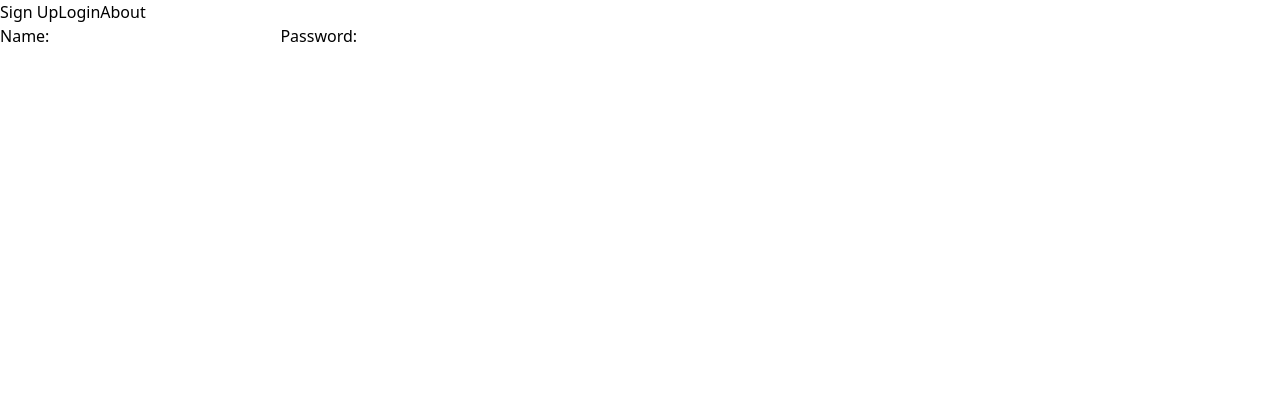
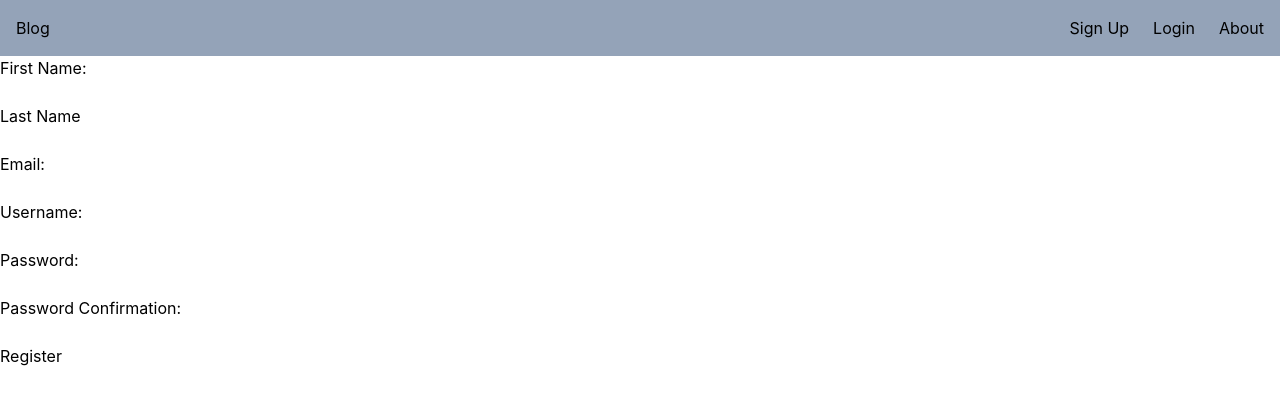
Before and after one commit to beMimg/beblog-frontend, a React (Vite) app: page /sign-up in a window 1280 px wide. Shown: the top 404 px of the page. Built offline with nearby package versions, Linux system fonts and the light colour scheme.

Commit message:
sign-up functional

```diff
--- a/src/Router.jsx
+++ b/src/Router.jsx
@@ -1,5 +1,5 @@
 import { RouterProvider, createBrowserRouter } from "react-router-dom";
-import { useAuth } from "../context/authProvider";
+import { useAuth } from "./context/authProvider";
 
 // Layout
 import RootLayout from "./layouts/RootLayout";
@@ -7,14 +7,21 @@ import RootLayout from "./layouts/RootLayout";
 // Pages
 import SignUp from "./pages/SignUp";
 import Login from "./pages/Login";
+import AboutUs from "./pages/AboutUs";
 
 const Routes = () => {
   const { token } = useAuth();
 
   const routesForPublic = [
     {
-      path: "/about",
-      // element: <Layout />,
+      path: "/",
+      element: <RootLayout />,
+      children: [
+        {
+          path: "/about-us",
+          element: <AboutUs />,
+        },
+      ],
     },
   ];
 
@@ -40,9 +47,9 @@ const Routes = () => {
   ];
 
   const router = createBrowserRouter([
-    ...routesForPublic,
     ...(!token ? routesForNotAuthenticatedOnly : []),
     ...routesForAuthenticatedOnly,
+    ...routesForPublic,
   ]);
 
   return <RouterProvider router={router} />;
--- /dev/null
+++ b/src/components/Nav.jsx
@@ -0,0 +1,25 @@
+import { Link } from "react-router-dom";
+import { useAuth } from "../context/authProvider";
+
+export default function Nav() {
+  const { token } = useAuth();
+
+  return (
+    <nav className="flex flex-row justify-between">
+      <h1>Blog</h1>
+      {token ? (
+        <div className="flex flex-row gap-6">
+          <Link to="/posts">Posts</Link>
+          <Link to="/profile">Profile</Link>
+          <Link to="/about-us">About</Link>
+        </div>
+      ) : (
+        <div className="flex flex-row gap-6">
+          <Link to="/sign-up">Sign Up</Link>
+          <Link to="/login">Login</Link>
+          <Link to="/about-us">About</Link>
+        </div>
+      )}
+    </nav>
+  );
+}
--- a/src/layouts/RootLayout.jsx
+++ b/src/layouts/RootLayout.jsx
@@ -1,28 +1,15 @@
 import { useState } from "react";
 import { Link, Outlet } from "react-router-dom";
-import { useAuth } from "../../context/authProvider";
+import { useAuth } from "../context/authProvider";
+import Nav from "../components/Nav";
 export default function Layout() {
   const { token } = useAuth();
   console.log(token);
 
   return (
-    <div>
-      <header>
-        <nav>
-          {token ? (
-            <>
-              <Link to="/posts">Posts</Link>
-              <Link to="/profile">Profile</Link>
-              <Link to="/about-us">About</Link>
-            </>
-          ) : (
-            <>
-              <Link to="/sign-up">Sign Up</Link>
-              <Link to="/login">Login</Link>
-              <Link to="/about-us">About</Link>
-            </>
-          )}
-        </nav>
+    <div className="font-inter min-h-screen">
+      <header className="p-4 bg-slate-400">
+        <Nav />
       </header>
       <Outlet />
     </div>
--- a/src/main.jsx
+++ b/src/main.jsx
@@ -1,7 +1,7 @@
 import React from "react";
 import ReactDOM from "react-dom/client";
 import "./index.css";
-import AuthProvider from "../context/authProvider.jsx";
+import AuthProvider from "./context/authProvider.jsx";
 import Routes from "./Router.jsx";
 
 ReactDOM.createRoot(document.getElementById("root")).render(
--- /dev/null
+++ b/src/pages/AboutUs.jsx
@@ -0,0 +1,7 @@
+export default function AboutUs() {
+  return (
+    <div>
+      <p>About us</p>
+    </div>
+  );
+}
--- a/src/pages/AuthenticatedOnly.jsx
+++ /dev/null
@@ -1,3 +0,0 @@
-export default function AuthenticatedOnly() {
-  return <h1>authenticated</h1>;
-}
--- a/src/pages/Login.jsx
+++ b/src/pages/Login.jsx
@@ -1,5 +1,5 @@
 import { useState } from "react";
-import { useAuth } from "../../context/authProvider";
+import { useAuth } from "../context/authProvider";
 import axios from "axios";
 import { useNavigate } from "react-router-dom";
 
--- a/src/pages/SignUp.jsx
+++ b/src/pages/SignUp.jsx
@@ -1,17 +1,123 @@
 import { useState } from "react";
+import axios from "axios";
+import { useNavigate } from "react-router-dom";
+
+async function SignUpUser(credentials) {
+  try {
+    const response = await axios.post(
+      "http://localhost:3000/api/users",
+      credentials,
+      {
+        headers: {
+          "Content-Type": "application/json",
+        },
+      }
+    );
+
+    return response.data;
+  } catch (err) {
+    return err.response.data;
+  }
+}
 
 export default function SignUp() {
+  const [first_name, setFirstName] = useState("");
+  const [last_name, setLastName] = useState("");
+  const [email, setEmail] = useState("");
   const [username, setUsername] = useState("");
   const [password, setPassword] = useState("");
+  const [password_confirmation, setPasswordConfirmation] = useState("");
+  const [errors, setErrors] = useState();
+  const [isSubmitting, setIsSubmitting] = useState(false);
 
+  const navigate = useNavigate();
+
+  if (isSubmitting) {
+    return <p>Submitting</p>;
+  }
+
+  async function handleSubmit(e) {
+    e.preventDefault();
+    const data = await SignUpUser({
+      first_name,
+      last_name,
+      email,
+      username,
+      password,
+      password_confirmation,
+    });
+    if (data.errors) {
+      return setErrors(data.errors);
+    } else {
+      <p>sucess</p>;
+      navigate("/login", { replace: true });
+    }
+  }
+
+  console.log(errors);
   return (
     <div>
-      <form>
-        <label htmlFor="username">Name:</label>
-        <input type="text" name="username" required />
-        <label htmlFor="password">Password:</label>
-        <input type="password" name="password" required />
+      <form onSubmit={handleSubmit}>
+        <div className="flex flex-col">
+          <label htmlFor="first name">First Name:</label>
+          <input
+            type="text"
+            name="first_name"
+            required
+            onChange={(e) => setFirstName(e.target.value)}
+          />
+        </div>
+        <div className="flex flex-col">
+          <label htmlFor="last_name">Last Name</label>
+          <input
+            type="text"
+            name="last_name"
+            required
+            onChange={(e) => setLastName(e.target.value)}
+          />
+        </div>
+        <div className="flex flex-col">
+          <label htmlFor="email">Email:</label>
+          <input
+            type="email"
+            name="email"
+            required
+            onChange={(e) => setEmail(e.target.value)}
+          />
+        </div>
+        <div className="flex flex-col">
+          <label htmlFor="username">Username:</label>
+          <input
+            type="text"
+            name="username"
+            required
+            minLength={4}
+            onChange={(e) => setUsername(e.target.value)}
+          />
+        </div>
+        <div className="flex flex-col">
+          <label htmlFor="password">Password:</label>
+          <input
+            type="password"
+            name="password"
+            minLength={6}
+            onChange={(e) => setPassword(e.target.value)}
+          />
+        </div>
+        <div className="flex flex-col">
+          <label htmlFor="password confirmation">Password Confirmation:</label>
+          <input
+            type="password"
+            name="password_confirmation"
+            minLength={6}
+            onChange={(e) => setPasswordConfirmation(e.target.value)}
+          />
+        </div>
+        <button type="submit">Register</button>
       </form>
+      <ul>
+        {errors && errors.map((error) => <li key={error.msg}>{error.msg}</li>)}
+      </ul>
     </div>
   );
 }
--- a/tailwind.config.js
+++ b/tailwind.config.js
@@ -3,6 +3,9 @@ export default {
   content: ["./index.html", "./src/**/*.{js,ts,jsx,tsx}"],
   theme: {
     extend: {},
+    fontFamily: {
+      inter: ["Inter", "sans-serif"],
+    },
   },
   plugins: [],
 };
```
Also changed, not shown: src/context/authProvider.jsx (renamed from context/authProvider.jsx).
